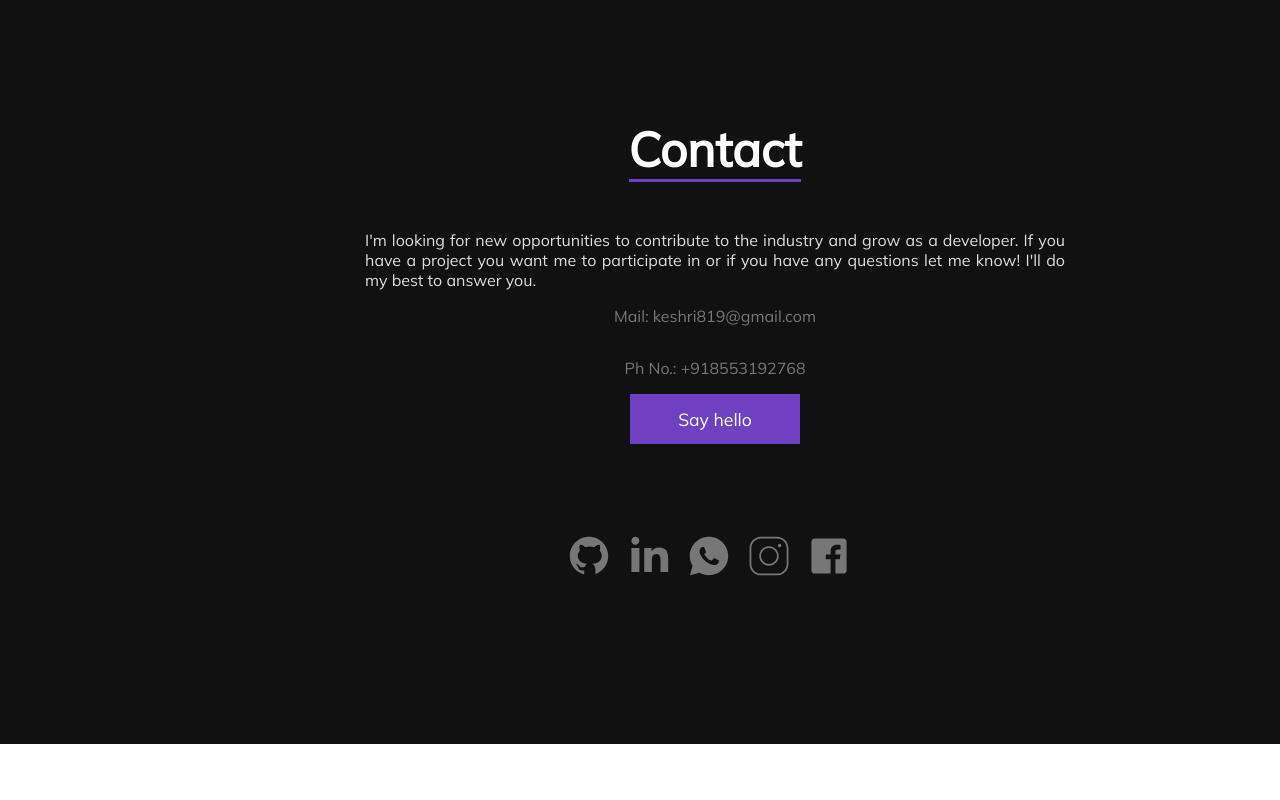
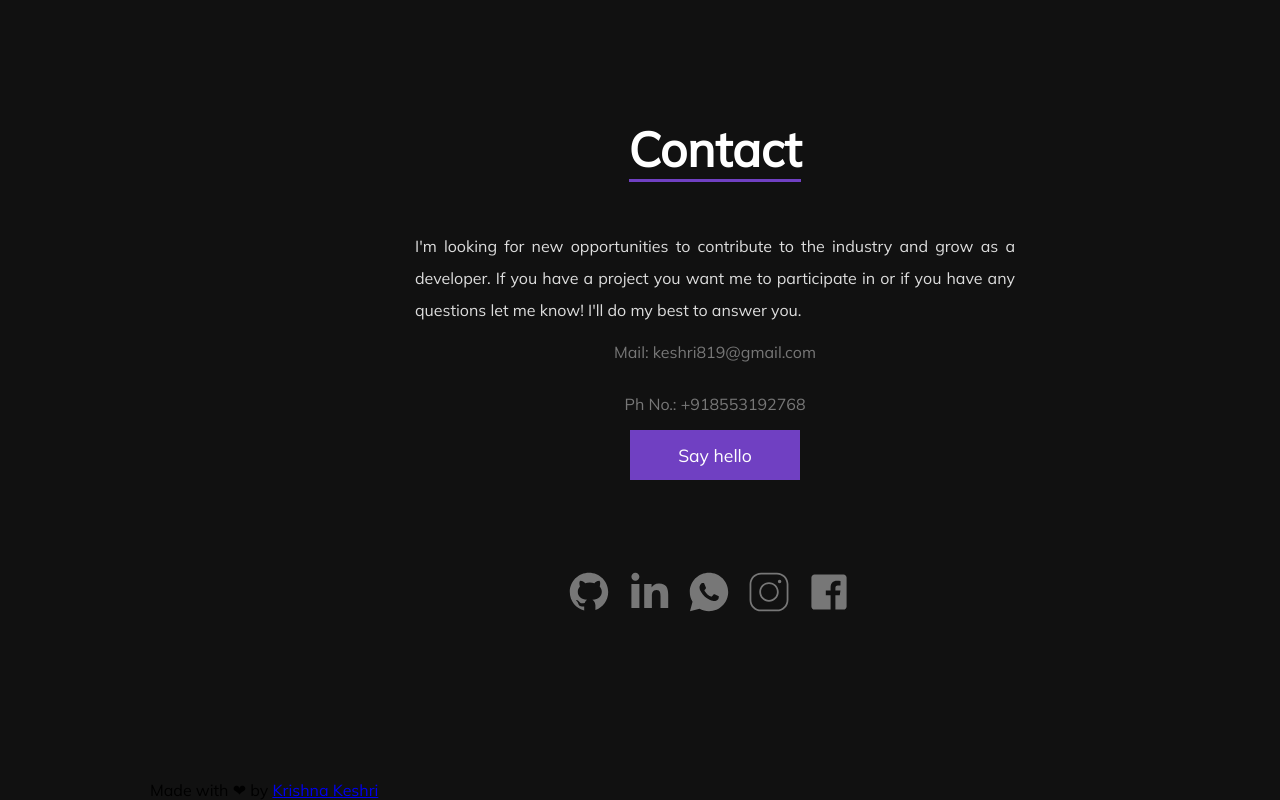
Before and after one commit to KrishnaKumarKeshri96/portfolio-v2, a React (Create React App) app: page / in a window 1280 px wide. Shown: the part 3597-4397 px from the top of the page. Before the commit the page ends 4341 px from the top, so only its background shows below. Built offline with nearby package versions, Linux system fonts and the light colour scheme.

Commit message:
Footer Skeleton Done

```diff
--- a/src/App.js
+++ b/src/App.js
@@ -9,7 +9,7 @@
 import Skills from "./components/Skills.jsx";
 import Projects from "./components/Projects.jsx";
 import Contact from "./components/Contact.jsx";
-
+import Footer from "./components/Footer";
 // Icons
 import favicon from "./img/logo.png";
 import burgerIcon from "./img/burger.svg";
@@ -90,6 +90,7 @@
             refProperty={references.projects}
           />
           <Contact content={content.contact} refProperty={references.contact} />
+          <Footer />
         </div>
         <div className="mobile-header">
           <img
--- /dev/null
+++ b/src/components/Footer.jsx
@@ -0,0 +1,14 @@
+import React from "react";
+
+export default function Footer() {
+  return (
+    <footer>
+      <p>
+        Made with ❤ by{" "}
+        <a target="_blanck" href="https://github.com/KrishnaKumarKeshri96">
+          Krishna Keshri
+        </a>
+      </p>
+    </footer>
+  );
+}
--- a/src/scss/sections/contact.scss
+++ b/src/scss/sections/contact.scss
@@ -7,7 +7,8 @@
 .contact-text {
   text-align: justify;
   color: $gray-D;
-  width: 700px;
+  width: 600px;
+  line-height: 2em;
 }
 
 .mail {
```
